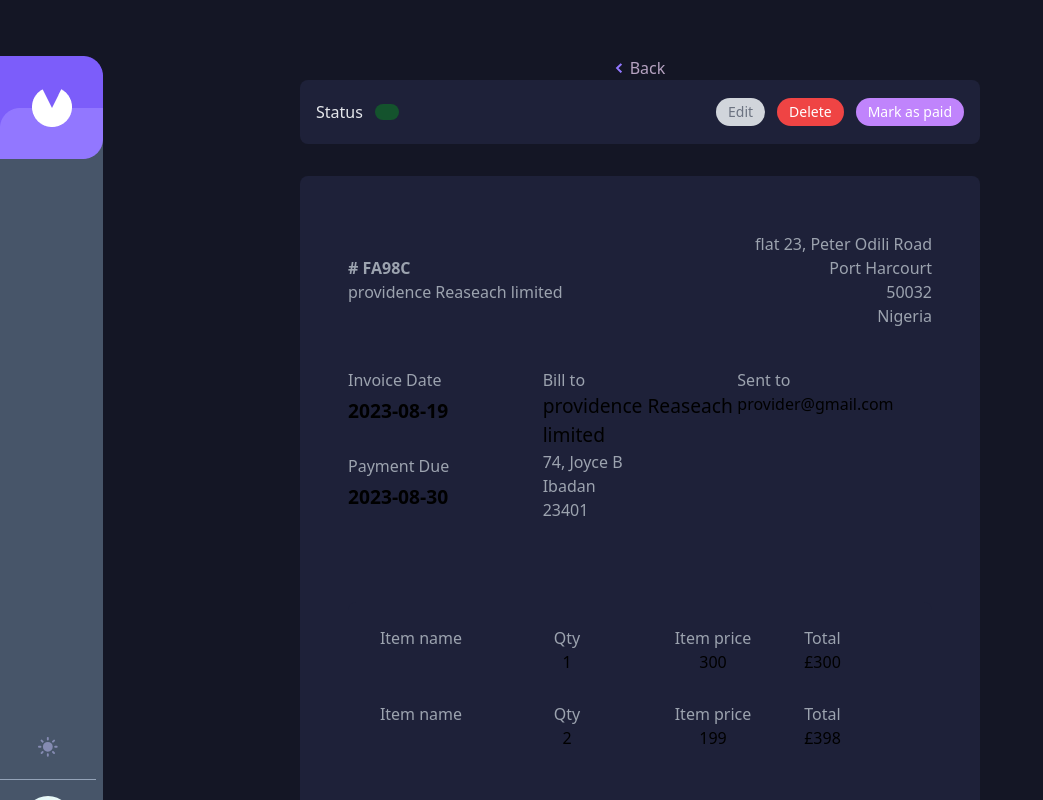
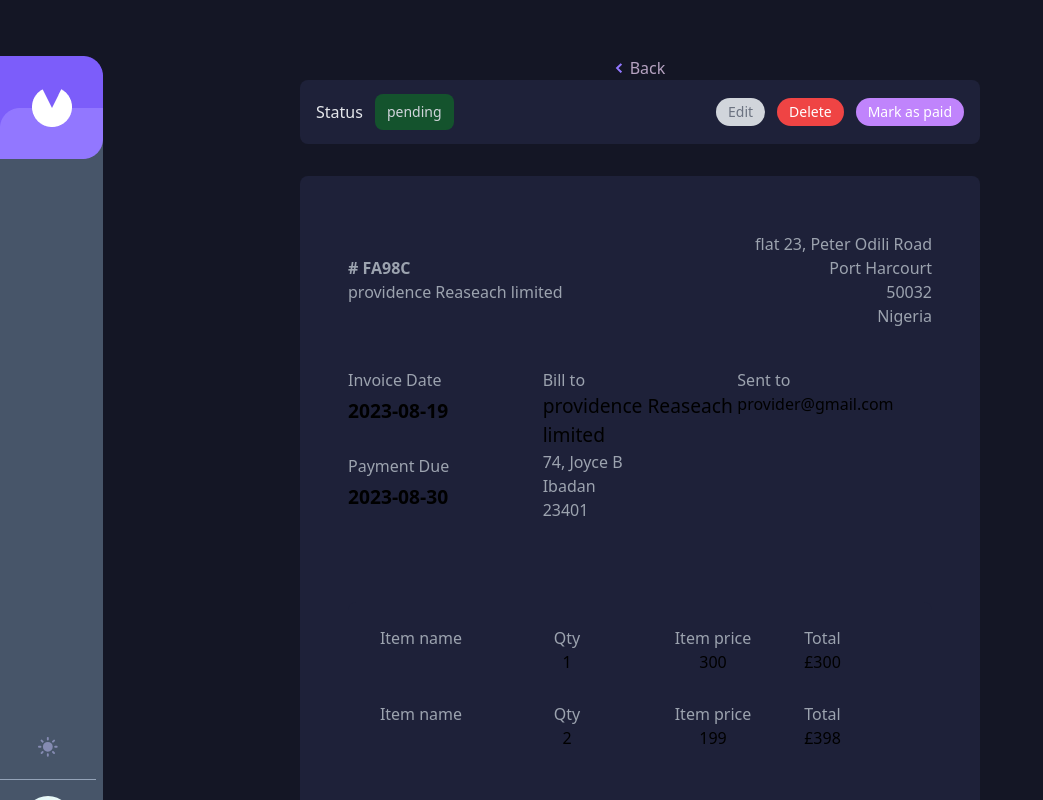
Before and after one commit to Thelma101/project-invoice, a React (Vite) app: page /AA1449 in a window 1280 px wide. Shown: the top 800 px of the page, without its empty margins (0-1043 px from the left). Built offline with nearby package versions, Linux system fonts and the light colour scheme.

Commit message:
v3 - props-fetch

```diff
--- a/src/components/Details.jsx
+++ b/src/components/Details.jsx
@@ -28,7 +28,7 @@
                         <div className="flex items-center gap-3">
                             <h2>Status</h2>
                             <div className="flex items-center justify-end gap-3 px-3 py-2 bg-green-900 rounded-lg ">
-                                {/* <p className="text-sm font-light text-gray-300">{data.id}</p> */}
+                                <p className="text-sm font-light text-gray-300">{data.status}</p>
                                 {/* <p className="text-sm font-light text-gray-300">Paid</p> */}
                             </div>
                         </div>
--- a/src/components/Invoices.jsx
+++ b/src/components/Invoices.jsx
@@ -5,8 +5,8 @@
 import { Link } from 'react-router-dom';
 
 const Invoices = () => {
-    const { theme, toggleTheme, dataValue } = useContext(ThemeContext);
-
+    const { theme, toggleTheme } = useContext(ThemeContext);
+    const [dataValue, setDataValue] = useState(dataInvoice);
     return (
         <div className='bg-main-bg'>
             <div className="flex flex-col items-center justify-center pt-20">
```
